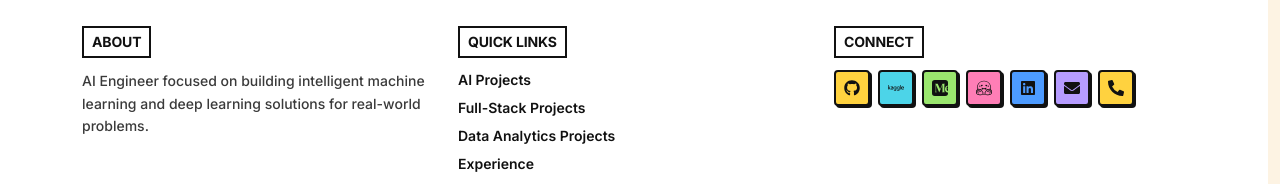
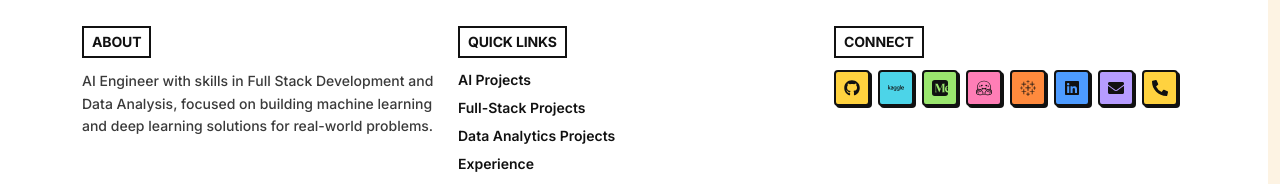
Before and after one commit to AIOmarRehan/My_Portfolio, a Next.js app: page /admin/articles in a window 1280 px wide. Shown: the part 1296-1480 px from the top of the page. Built offline with nearby package versions, Linux system fonts and the light colour scheme; no server answers.

Commit message:
Update Footer and Homepage Content

```diff
--- a/app/globals.css
+++ b/app/globals.css
@@ -240,6 +240,7 @@ section[id] {
 .neo-tag-lime   { background: var(--neo-lime); }
 .neo-tag-purple { background: var(--neo-purple); }
 .neo-tag-blue   { background: var(--neo-blue); }
+.neo-tag-orange { background: var(--neo-orange); }
 
 /* --- Section heading rule --- */
 .neo-rule {
--- a/app/page.tsx
+++ b/app/page.tsx
@@ -382,7 +382,7 @@ export default async function Home() {
         <div className="grid gap-6 sm:gap-8 lg:grid-cols-2 items-stretch w-full overflow-visible">
           <div className="neo-card w-full">
             <div className="relative z-10 h-full p-6 sm:p-8 md:p-10 flex flex-col">
-              <HeroTitle description="I'm an AI and Full-Stack Engineer focused on building intelligent systems using machine learning and deep learning. I specialize in developing end-to-end AI solutions, from data preprocessing to model optimization and deployment, and I'm passionate about solving real-world problems with data-driven approaches." />
+              <HeroTitle description="I am an AI, Full-Stack, and Data Analyst professional focused on building smart, data-driven solutions. I work with machine learning, software development, and data analytics to turn data into useful insights and practical applications. I enjoy solving real-world problems and building end-to-end solutions from data processing to deployment and visualization." />
               <div className="flex flex-wrap gap-3">
                 <a href="#projects" className="neo-btn neo-btn-blue min-h-[44px]" aria-label="Navigate to AI projects section">
                   AI Projects
--- a/components/Footer.tsx
+++ b/components/Footer.tsx
@@ -1,11 +1,12 @@
 import { FaGithub, FaLinkedin, FaEnvelope, FaPhoneAlt } from 'react-icons/fa'
-import { SiKaggle, SiMedium, SiHuggingface } from 'react-icons/si'
+import { SiKaggle, SiMedium, SiHuggingface, SiTableau } from 'react-icons/si'
 
 const socials = [
   { href: 'https://github.com/AIOmarRehan', label: 'GitHub', Icon: FaGithub, cls: 'neo-tag-yellow' },
   { href: 'https://kaggle.com/aiomarrehan', label: 'Kaggle', Icon: SiKaggle, cls: 'neo-tag-cyan' },
   { href: 'https://medium.com/@ai.omar.rehan', label: 'Medium', Icon: SiMedium, cls: 'neo-tag-lime' },
   { href: 'https://huggingface.co/AIOmarRehan', label: 'HuggingFace', Icon: SiHuggingface, cls: 'neo-tag-pink' },
+  { href: 'https://public.tableau.com/app/profile/omar.rehan', label: 'Tableau Public', Icon: SiTableau, cls: 'neo-tag-orange' },
   { href: 'https://linkedin.com/in/omar-rehan-47b98636a', label: 'LinkedIn', Icon: FaLinkedin, cls: 'neo-tag-blue' },
   { href: 'mailto:ai.omar.rehan@gmail.com', label: 'Email', Icon: FaEnvelope, cls: 'neo-tag-purple' },
   { href: 'tel:+971509669311', label: 'Phone', Icon: FaPhoneAlt, cls: 'neo-tag-yellow' },
@@ -32,7 +33,7 @@ export default function Footer() {
           <div className="text-center md:text-left">
             <h3 className="inline-block bg-neo-yellow border-2 border-neo-border px-2 py-1 font-extrabold mb-3 text-sm uppercase">About</h3>
             <p className="text-sm leading-relaxed font-medium text-[color:var(--neo-ink-soft)]">
-              AI Engineer focused on building intelligent machine learning and deep learning solutions for real-world problems.
+              AI Engineer with skills in Full Stack Development and Data Analysis, focused on building machine learning and deep learning solutions for real-world problems.
             </p>
           </div>
 
```
Also changed, not shown: 1 other file (tests, documents, lock files or other folders).
